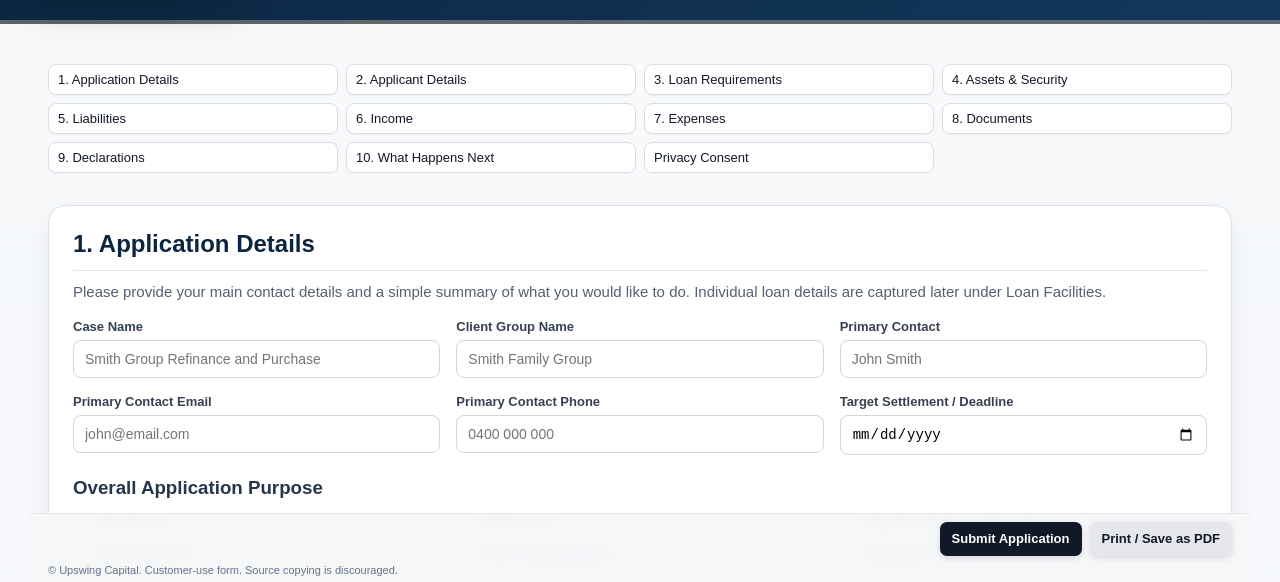
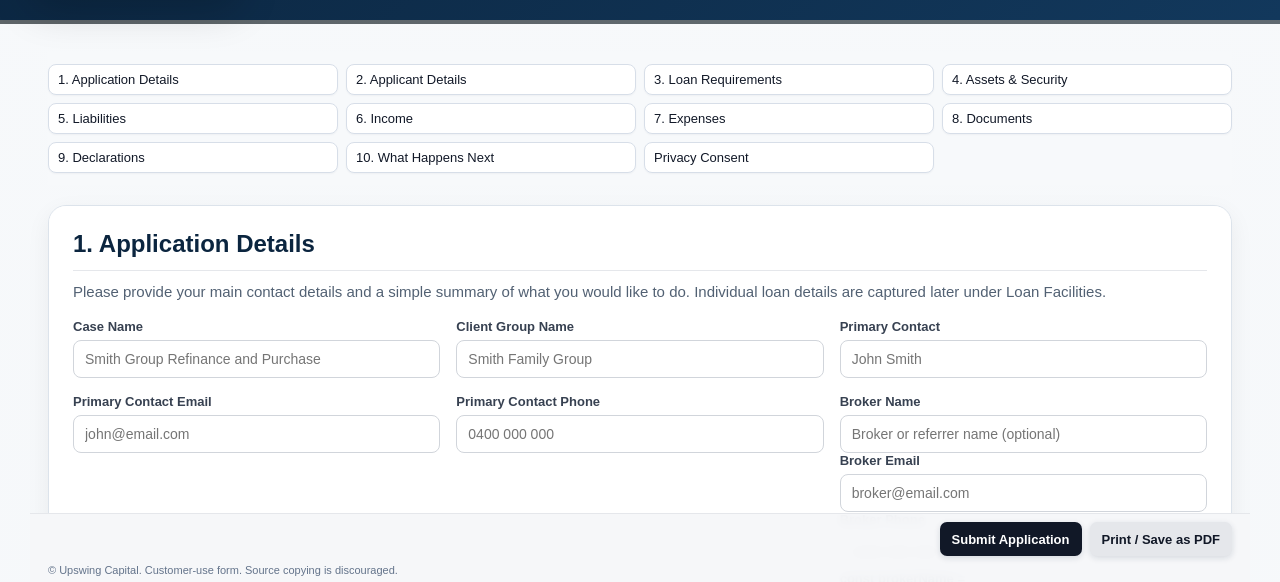
Before and after one commit to ruizhang3000-source/upswing-loan-application, a plain HTML site: page index.html in a window 1280 px wide. Shown: the part 216-798 px from the top of the page. Drawn offline with Linux system fonts and the light colour scheme; a script that the page names is missing.

Commit message:
Add broker details to application payload

```diff
--- a/index.html
+++ b/index.html
@@ -473,7 +473,13 @@ button,.btn-primary{
 <div><label>Primary Contact</label><input autocomplete="name" id="primaryContact" name="primaryContact" placeholder="John Smith" oninput="syncPrimaryContactToFirstApplicant()"/></div>
 <div><label>Primary Contact Email</label><input autocomplete="email" id="primaryEmail" name="primaryEmail" placeholder="john@email.com" type="email" oninput="syncPrimaryContactToFirstApplicant()"/></div>
 <div><label>Primary Contact Phone</label><input autocomplete="tel" id="primaryPhone" name="primaryPhone" placeholder="0400 000 000" type="tel" oninput="syncPrimaryContactToFirstApplicant()"/></div>
-<div><label>Target Settlement / Deadline</label><input name="targetDate" type="date"/></div>
+<div><label><div><label>Broker Name</label><input autocomplete="name" name="brokerName" placeholder="Broker or referrer name (optional)"/></div>
+<div><label>Broker Email</label><input autocomplete="email" name="brokerEmail" placeholder="broker@email.com" type="email"/></div>
+<div><label>Broker Phone</label><input autocomplete="tel" name="brokerPhone" placeholder="0400 000 000" type="tel"/></div>
+  const brokerName = document.querySelector('[name="brokerName"]')?.value?.trim() || getFieldValueByLabel('Broker Name');
+  const brokerEmail = document.querySelector('[name="brokerEmail"]')?.value?.trim() || getFieldValueByLabel('Broker Email');
+  const brokerPhone = document.querySelector('[name="brokerPhone"]')?.value?.trim() || getFieldValueByLabel('Broker Phone');
+  const caseName = document.querySelector('[name="caseName"]')?.value?.trim() || getFieldValueByLabel('Case Name') || 'Loan Application';</label><input name="targetDate" type="date"/></div>
 </div>
 <h3>Overall Application Purpose</h3>
 <div class="checkbox-grid">
@@ -1202,7 +1208,10 @@ function buildApplicationPayload(){
   const customerName = document.querySelector('[name="primaryContact"]')?.value?.trim() || getFieldValueByLabel('Primary Contact') || 'New Customer';
   const customerEmail = document.querySelector('[name="primaryEmail"]')?.value?.trim() || getFieldValueByLabel('Primary Contact Email');
   const phone = document.querySelector('[name="primaryPhone"]')?.value?.trim() || getFieldValueByLabel('Primary Contact Phone');
-  const caseName = document.querySelector('[name="caseName"]')?.value?.trim() || getFieldValueByLabel('Case Name') || 'Loan Application';
+    brokerName,
+    brokerEmail,
+    brokerPhone,
+    targetDate: document.querySelector('[name="targetDate"]')?.value || '',
   const clientGroupName = document.querySelector('[name="clientGroupName"]')?.value?.trim() || getFieldValueByLabel('Client Group Name');
   const safeCustomerName = customerName.replace(/[\\/:*?"<>|#%{}~&]/g, '-').replace(/\s+/g, ' ').trim();
 
```
